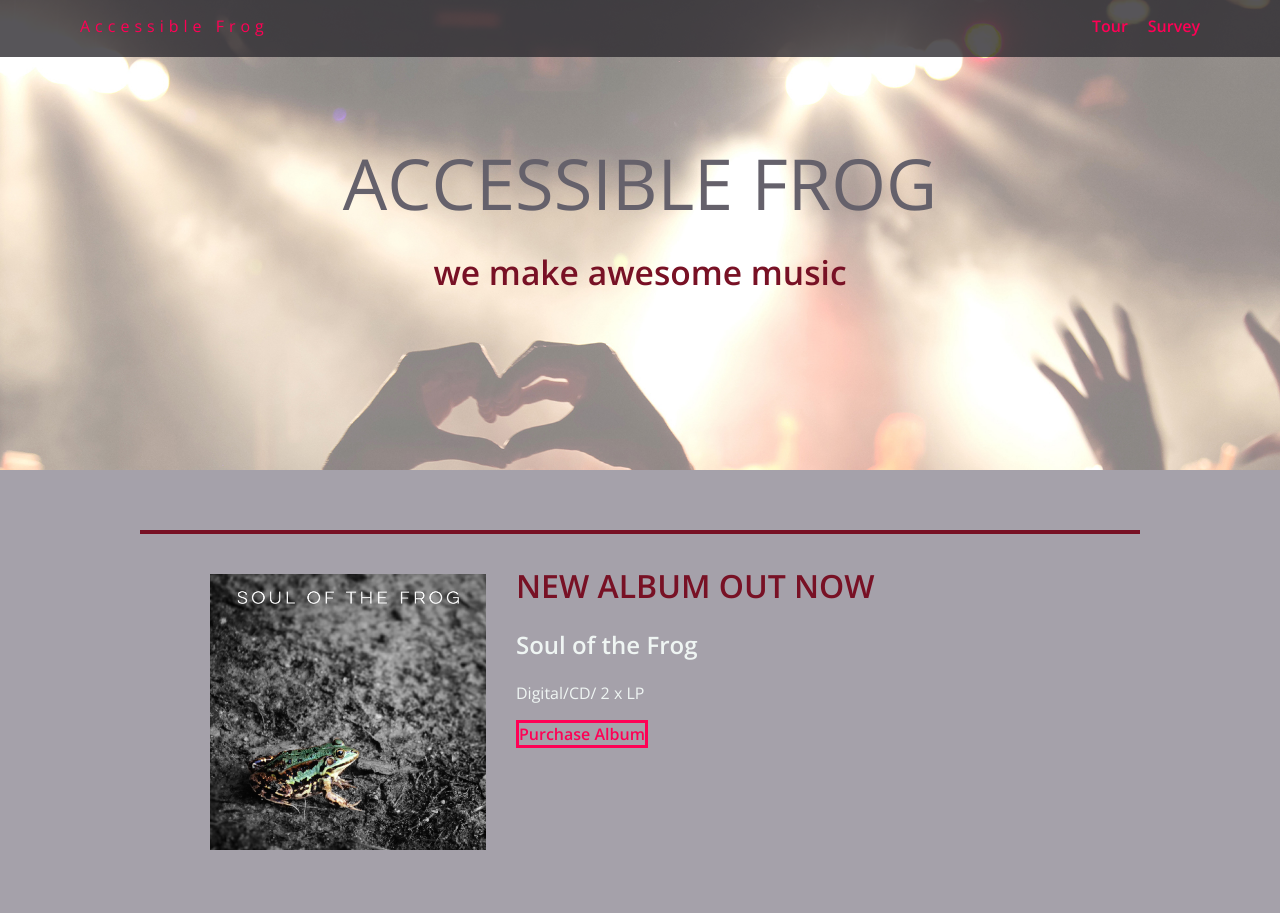
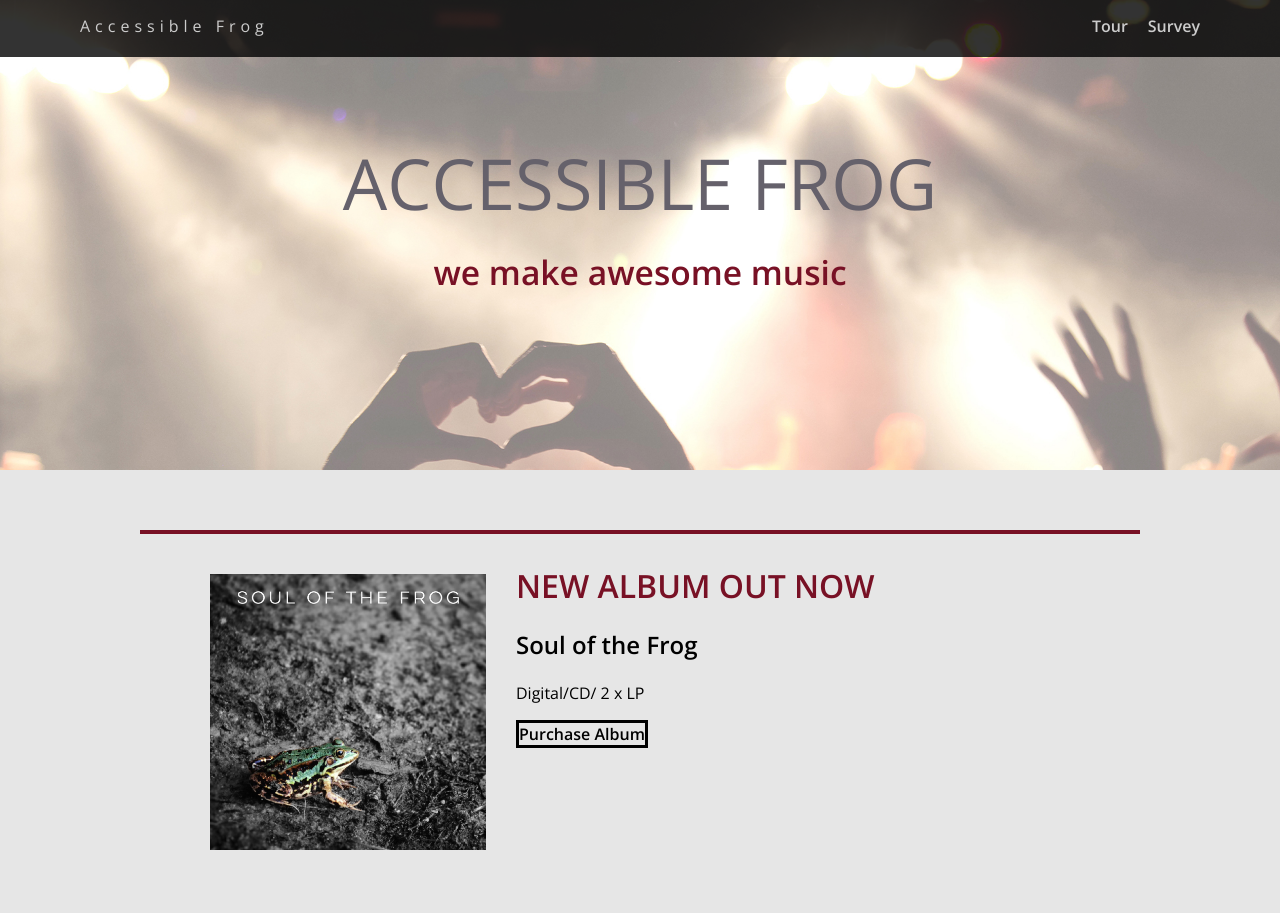
Before and after one commit to k-strouse/Tech-Degree-Project-8, a plain HTML site: page index.html in a window 1280 px wide. Shown: the top 913 px of the page. Drawn offline with nearby package versions, Linux system fonts and the light colour scheme.

Commit message:
Final revisions/changes

```diff
--- a/css/styles.css
+++ b/css/styles.css
@@ -8,31 +8,32 @@ body {
   padding: 0;
   text-align: center;
   font-family: 'Open Sans', sans-serif;
-  color: #eff5f3;
-  background: #a5a1aa;
+  color: #black;
+  background: #e6e6e6;
 }
 
 /* Link Styles */
 
 a {
   text-decoration: none;
-  color: #f05;
+  color: #ccc;
 }
 
 a:hover {
-  color: #eff5f3;;
+  color: #f05;
 }
 
 .buy {
   font-weight: bold;
-  border: 3px solid #f05;
+  border: 3px solid black;
+  color: black;
 }
 
 /* Section Styles */
 
 .main-nav {
   width: 100%;
-  background: rgba(45, 43, 48, 0.8);
+  background: rgba(0, 0, 0, 0.8);
   min-height: 30px;
   padding: 10px;
   position: fixed;
@@ -156,11 +157,13 @@ footer {
   width: 100%;
   min-height: 30px;
   padding: 20px 0 40px 20px;
+  background: rgba(0, 0, 0, 0.8);
 }
 
 footer .copyright {
   top: -8px;
   font-size: .75em;
+  color: #e6e6e6;
 }
 
 footer ul {
```
